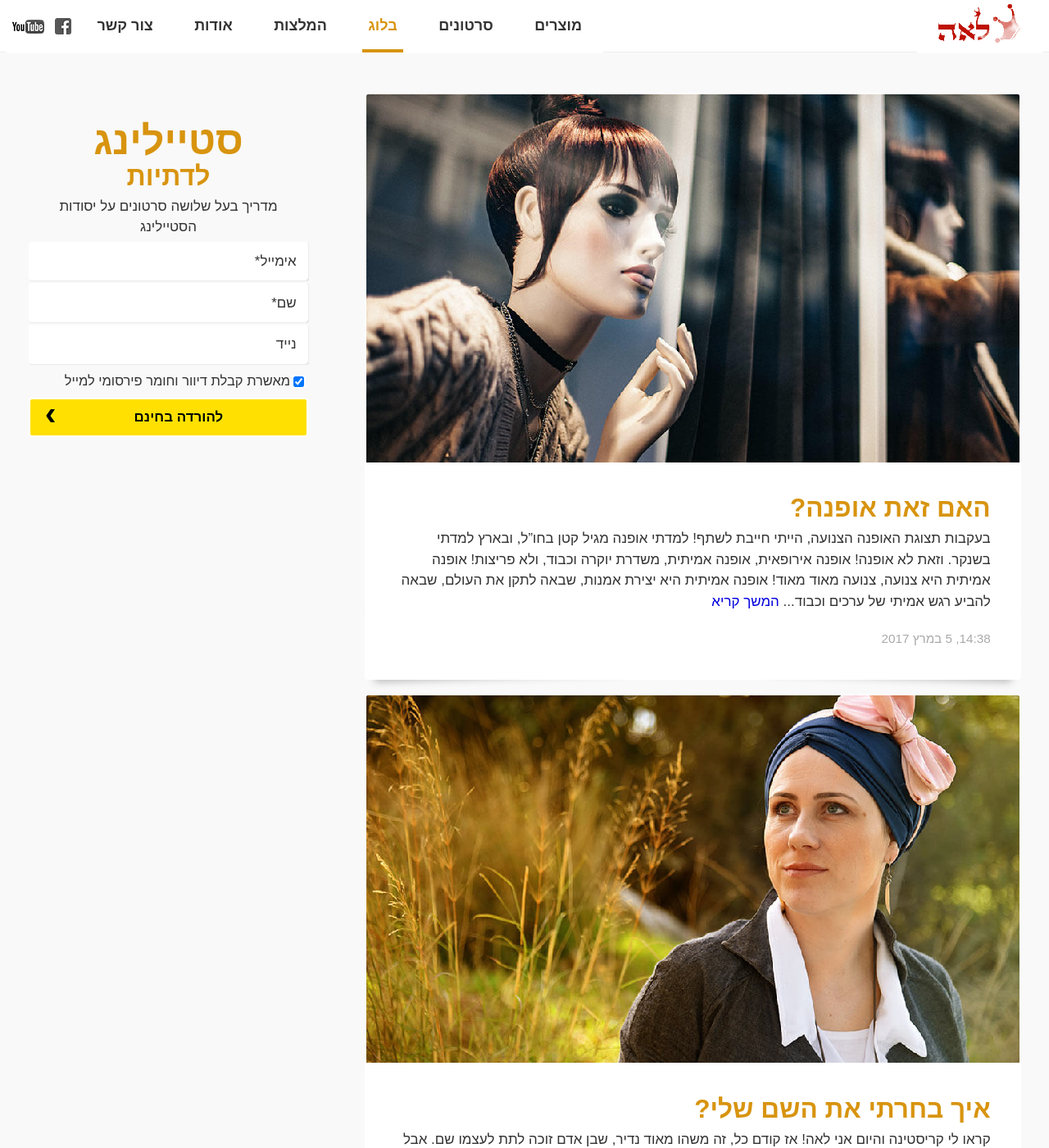
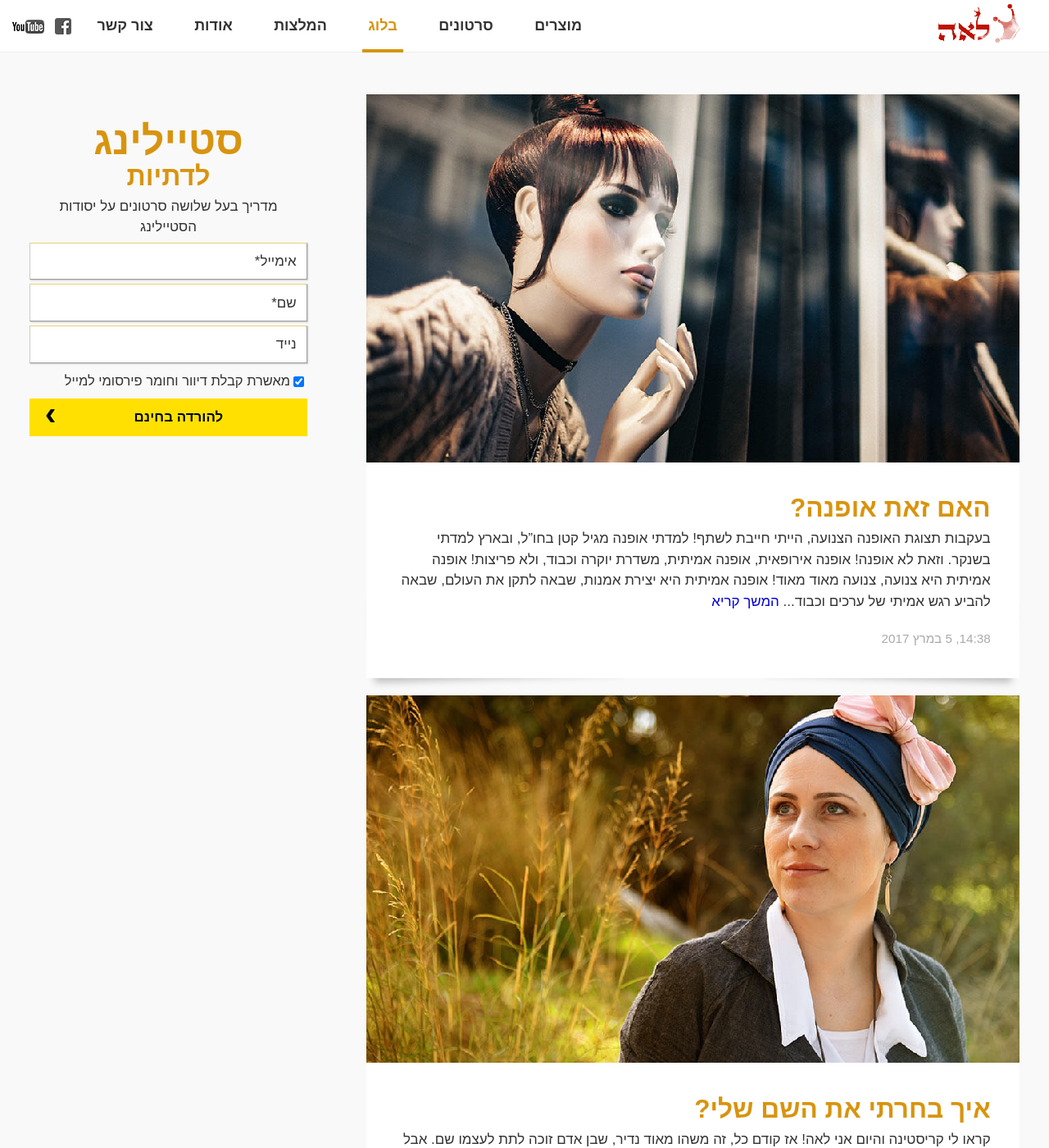
Before and after one commit to laukstein/lea.laukstein.com, a Jekyll site: the page built from blog.html, in a window 1280 px wide and 1400 px high. Shown: the whole window at 82% size. Built offline with Jekyll 4.4.1, drawn with Linux system fonts in a browser that asks for light colours.

Commit message:
Prevent odd outline in Mac Safari

```diff
--- a/_includes/style.css
+++ b/_includes/style.css
@@ -61,7 +61,7 @@
     text-decoration: none;
     -webkit-box-decoration-break: clone; /* Chrome legacy, demo http://jsbin.com/xojoro/quiet */
             box-decoration-break: clone;
-    outline: transparent auto 2px;
+    outline: transparent solid 2px;
     transition: outline .15s;
 }
 [tabindex="-1"] {
@@ -73,11 +73,12 @@
     color: #02a;
     text-decoration: underline;
 }
-a:focus,
 a.absolute:hover,
+a.absolute:focus,
 a:not(.absolute):hover ~ a.absolute,
 form:hover ~ a.absolute {
     outline-color: #4d90fe;
+    outline-style: solid;
 }
 a[onclick] {
     cursor: pointer;
@@ -469,7 +470,7 @@
     border-color: #9c9c9c;
     border-top-color: #ead17c;
     border-left-color: #ccc;
-    outline: transparent auto 1px;
+    outline: transparent solid 1px;
     box-shadow: 1px 1px .1em rgba(0,0,0,.2);
     transition: outline .15s;
 }
@@ -544,7 +545,7 @@
     text-overflow: ellipsis;
     text-shadow: 1px 0 0 #ff0;
     background-color: #ffe000;
-    outline: transparent auto 2px;
+    outline: transparent solid 2px;
     transition: outline .15s;
     cursor: pointer;
 }
```
